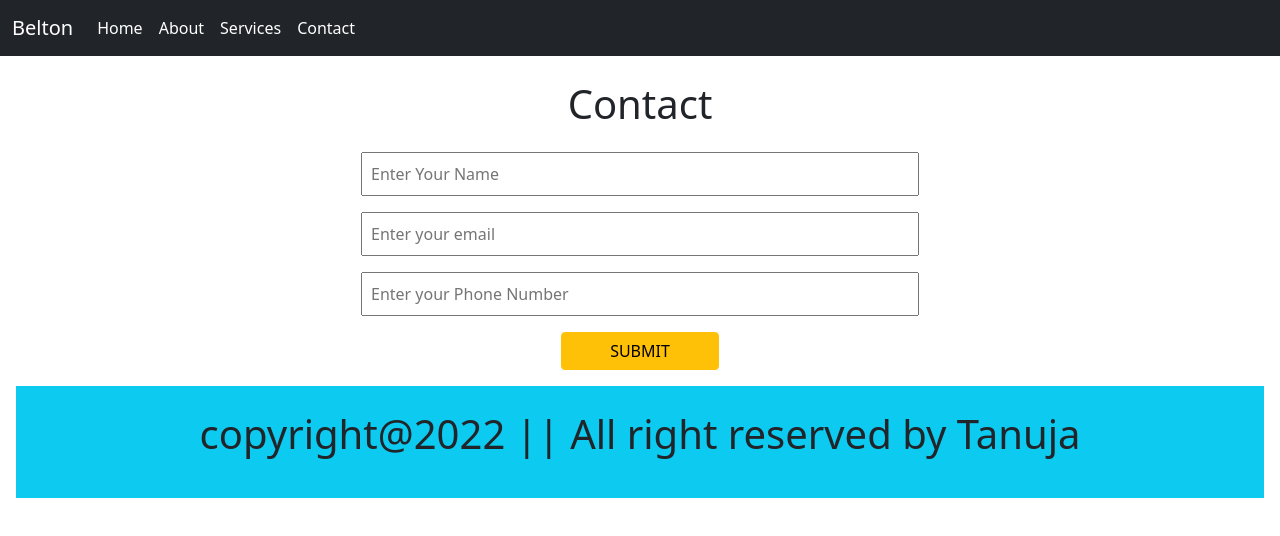
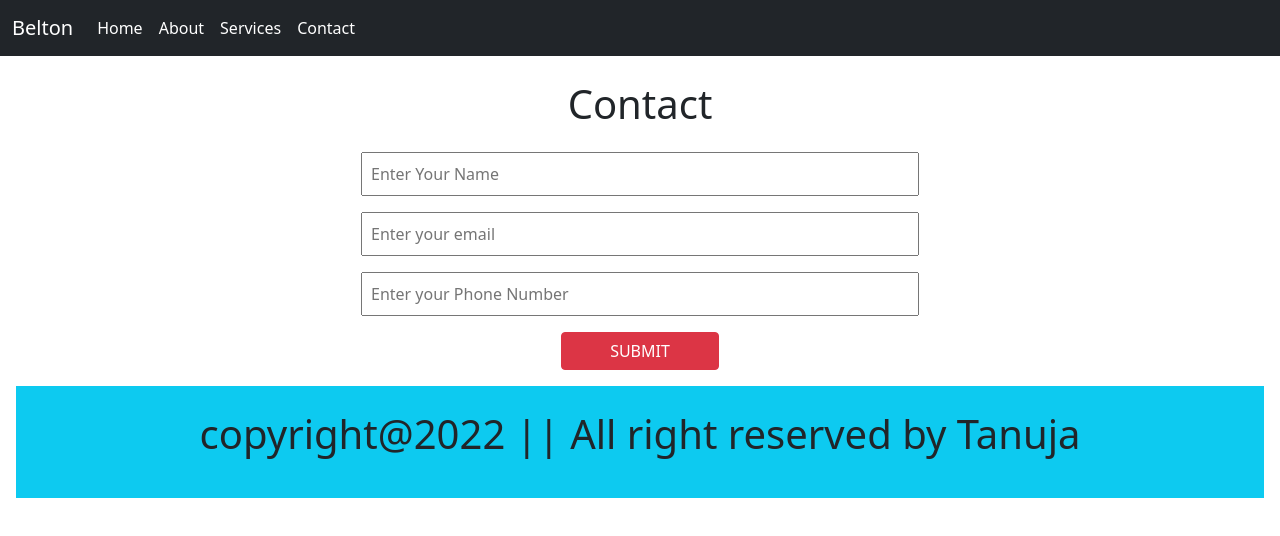
Before and after one commit to tanuja8/simplepage, a React (Create React App) app: page /contact in a window 1280 px wide. Shown: the top 536 px of the page. Built offline with nearby package versions, Linux system fonts and the light colour scheme.

Commit message:
button colour changed

```diff
--- a/src/component/Contact.js
+++ b/src/component/Contact.js
@@ -8,7 +8,7 @@
         <input type="text" placeholder='Enter Your Name' className='w-50 p-2' /> <br></br>
         <input type="email" placeholder='Enter your email' className='my-3 w-50 p-2'/> <br></br>
         <input type="text" placeholder='Enter your Phone Number' className='mb-3 w-50 p-2'/> <br></br>
-        <button type="button" className="btn btn-warning px-5">SUBMIT</button>
+        <button type="button" className="btn btn-danger px-5">SUBMIT</button>
       </form>
     </div>
   )
```
